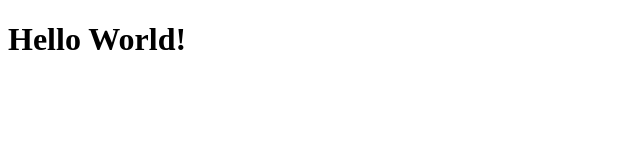
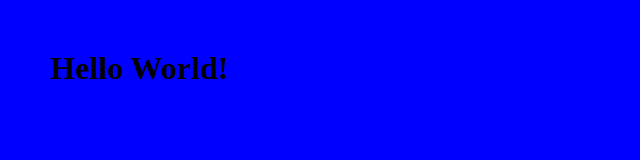
Before and after one commit to bpolacek/my-little-website, a plain HTML site: page index.html in a window 1280 px wide. Shown: the whole page, without its empty margins (0-640 px from the left). Drawn offline with Linux system fonts and the light colour scheme.

Commit message:
add style.css, connect to index.html

```diff
--- a/index.html
+++ b/index.html
@@ -2,8 +2,10 @@
 <html lang="en">
   <head>
     <title>My Little Website</title>
+    <link rel="stylesheet" href="./style.css" />
   </head>
   <body>
+    <script src="script.js"></script>
     <h1>Hello World!</h1>
   </body>
 </html>
--- /dev/null
+++ b/style.css
@@ -0,0 +1,7 @@
+body {
+    background: blue;
+    margin-top: 50px;
+    margin-left: 50px;
+    margin-bottom: 50px;
+    margin-right: 50px;
+  }
```
